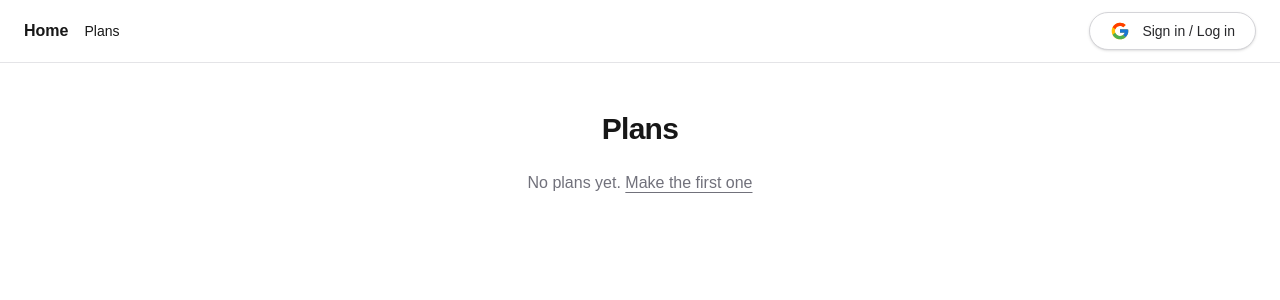
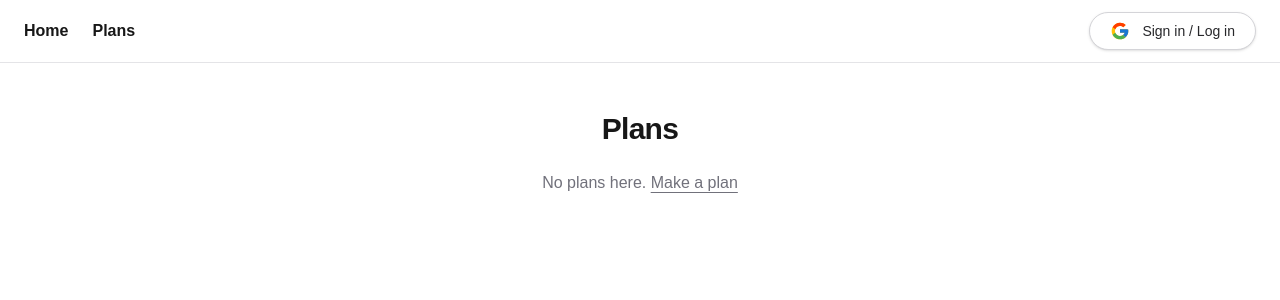
Before and after one commit to tanyya2/hw1-hello_world, a Next.js app: page /plans in a window 1280 px wide. Shown: the top 300 px of the page. Built offline with nearby package versions, Linux system fonts and the light colour scheme; no server answers; the database is empty.

Commit message:
Add profile menu with my plans, and show plans 10 per page

```diff
--- a/app/components/Header.tsx
+++ b/app/components/Header.tsx
@@ -1,6 +1,6 @@
 import Link from "next/link";
 import { createClient } from "@/utils/supabase/server";
-import { signOut } from "@/app/auth/actions";
+import ProfileMenu from "./ProfileMenu";
 import SignInButton from "./SignInButton";
 
 export default async function Header() {
@@ -8,32 +8,24 @@ export default async function Header() {
   const { data } = await supabase.auth.getClaims();
   const user = data?.claims;
 
+  const { data: profile } = user
+    ? await supabase.from("profiles").select("first_name, last_name, avatar_url").eq("id", user.sub).single()
+    : { data: null };
+  const initials =
+    `${profile?.first_name?.[0] ?? ""}${profile?.last_name?.[0] ?? ""}`.toUpperCase() || "?";
+
   return (
     <header className="flex items-center justify-between border-b border-zinc-200 px-6 py-3 dark:border-zinc-800">
-      <nav className="flex items-center gap-4">
+      <nav className="flex items-center gap-6">
         <Link href="/" className="font-semibold">
           Home
         </Link>
-        <Link href="/plans" className="text-sm hover:underline">
+        <Link href="/plans" className="font-semibold">
           Plans
         </Link>
       </nav>
 
-      {user ? (
-        <div className="flex items-center gap-4 text-sm">
-          <span className="text-zinc-500">{user.email}</span>
-          <Link href="/profile" className="hover:underline">
-            Profile
-          </Link>
-          <form action={signOut}>
-            <button className="rounded-full border border-zinc-300 px-4 py-2 hover:bg-zinc-100 dark:border-zinc-700 dark:hover:bg-zinc-900">
-              Sign out
-            </button>
-          </form>
-        </div>
-      ) : (
-        <SignInButton />
-      )}
+      {user ? <ProfileMenu avatarUrl={profile?.avatar_url ?? null} initials={initials} /> : <SignInButton />}
     </header>
   );
 }
--- /dev/null
+++ b/app/components/ProfileMenu.tsx
@@ -0,0 +1,71 @@
+"use client";
+
+import { useEffect, useRef, useState } from "react";
+import Image from "next/image";
+import Link from "next/link";
+import { signOut } from "@/app/auth/actions";
+
+type Props = {
+  avatarUrl: string | null;
+  initials: string;
+};
+
+const ITEM = "block w-full px-4 py-2 text-left text-sm hover:bg-zinc-100 dark:hover:bg-zinc-900";
+
+export default function ProfileMenu({ avatarUrl, initials }: Props) {
+  const [open, setOpen] = useState(false);
+  const menuRef = useRef<HTMLDivElement>(null);
+
+  // Close on a click outside the menu or on Escape
+  useEffect(() => {
+    if (!open) return;
+    function onClick(event: MouseEvent) {
+      if (!menuRef.current?.contains(event.target as Node)) setOpen(false);
+    }
+    function onKey(event: KeyboardEvent) {
+      if (event.key === "Escape") setOpen(false);
+    }
+    document.addEventListener("mousedown", onClick);
+    document.addEventListener("keydown", onKey);
+    return () => {
+      document.removeEventListener("mousedown", onClick);
+      document.removeEventListener("keydown", onKey);
+    };
+  }, [open]);
+
+  const close = () => setOpen(false);
+
+  return (
+    <div ref={menuRef} className="relative">
+      <button
+        onClick={() => setOpen(!open)}
+        aria-label="Profile menu"
+        aria-expanded={open}
+        className="flex h-9 w-9 items-center justify-center overflow-hidden rounded-full bg-zinc-200 text-sm font-semibold text-zinc-600 ring-offset-2 transition hover:ring-2 hover:ring-zinc-300 dark:bg-zinc-800 dark:text-zinc-300 dark:ring-offset-black dark:hover:ring-zinc-700"
+      >
+        {avatarUrl ? (
+          <Image src={avatarUrl} alt="" width={36} height={36} className="h-9 w-9 object-cover" />
+        ) : (
+          initials
+        )}
+      </button>
+
+      {open && (
+        <div className="absolute right-0 z-10 mt-2 w-44 overflow-hidden rounded-2xl border border-zinc-200 bg-white py-1 shadow-lg dark:border-zinc-800 dark:bg-black">
+          <Link href="/profile" onClick={close} className={ITEM}>
+            Profile
+          </Link>
+          <Link href="/profile/edit" onClick={close} className={ITEM}>
+            Edit profile
+          </Link>
+          <Link href="/plans?view=mine" onClick={close} className={ITEM}>
+            My plans
+          </Link>
+          <form action={signOut} className="border-t border-zinc-200 dark:border-zinc-800">
+            <button className={ITEM}>Sign out</button>
+          </form>
+        </div>
+      )}
+    </div>
+  );
+}
--- a/app/plans/page.tsx
+++ b/app/plans/page.tsx
@@ -8,27 +8,66 @@ import { tally } from "./votes";
 
 export const metadata: Metadata = { title: "Plans" };
 
-// Everyone's plans, newest first. Anyone can read; only logged-in users can vote.
-export default async function Plans() {
+const PER_PAGE = 10;
+
+const TAB = "rounded-full px-5 py-1.5 text-sm font-medium transition";
+const TAB_ON = `${TAB} bg-black text-white dark:bg-white dark:text-black`;
+const TAB_OFF = `${TAB} text-zinc-600 hover:text-black dark:text-zinc-400 dark:hover:text-white`;
+const PAGER = "rounded-full border border-zinc-300 px-4 py-1.5 text-sm transition hover:border-black dark:border-zinc-700 dark:hover:border-white";
+
+// Plans newest first, 10 per page. "Everyone" is public; "My plans" needs login.
+// Only logged-in users can vote.
+export default async function Plans({ searchParams }: PageProps<"/plans">) {
+  const params = await searchParams;
   const supabase = await createClient();
   const { data } = await supabase.auth.getClaims();
   const userId = data?.claims?.sub;
 
-  const { data: rows } = await supabase
+  const mine = params.view === "mine" && !!userId;
+  const page = Math.max(1, Number.parseInt(String(params.page ?? "1"), 10) || 1);
+
+  let query = supabase
     .from("plans")
-    .select("id, created_at, neighborhood, inputs, content, profiles(first_name, last_name), votes(user_id, value)")
+    .select(
+      "id, created_at, neighborhood, inputs, content, profiles(first_name, last_name), votes(user_id, value)",
+      { count: "exact" }
+    )
     .order("created_at", { ascending: false })
-    .limit(50);
+    .range((page - 1) * PER_PAGE, page * PER_PAGE - 1);
+  if (mine) query = query.eq("user_id", userId);
+  const { data: rows, count } = await query;
+  const pages = Math.max(1, Math.ceil((count ?? 0) / PER_PAGE));
+
+  const href = (nextPage: number) => {
+    const search = new URLSearchParams();
+    if (mine) search.set("view", "mine");
+    if (nextPage > 1) search.set("page", String(nextPage));
+    const query = search.toString();
+    return query ? `/plans?${query}` : "/plans";
+  };
 
   return (
     <main className="mx-auto flex w-full max-w-2xl flex-col gap-6 px-4 py-12">
       <h1 className="text-center text-3xl font-semibold tracking-tight">Plans</h1>
 
+      {userId && (
+        <div className="flex justify-center">
+          <div className="flex gap-1 rounded-full border border-zinc-300 p-1 dark:border-zinc-700">
+            <Link href="/plans" className={mine ? TAB_OFF : TAB_ON}>
+              Everyone
+            </Link>
+            <Link href="/plans?view=mine" className={mine ? TAB_ON : TAB_OFF}>
+              My plans
+            </Link>
+          </div>
+        </div>
+      )}
+
       {!rows?.length && (
         <p className="text-center text-zinc-500">
-          No plans yet.{" "}
+          {mine ? "You haven't made any plans yet. " : "No plans here. "}
           <Link href="/" className="underline underline-offset-4 hover:text-black dark:hover:text-white">
-            Make the first one
+            Make a plan
           </Link>
         </p>
       )}
@@ -44,12 +83,22 @@ export default async function Plans() {
           <PlanCard
             key={row.id}
             plan={{ ...content, id: row.id, hours: row.inputs?.hours, budget: row.inputs?.budget }}
-            meta={[row.neighborhood, author && `by ${author}`, date].filter(Boolean).join(" · ")}
+            meta={[row.neighborhood, !mine && author && `by ${author}`, date].filter(Boolean).join(" · ")}
           >
             <VoteButtons planId={row.id} initial={tally(row.votes, userId)} signedIn={!!userId} />
           </PlanCard>
         );
       })}
+
+      {pages > 1 && (
+        <nav className="flex items-center justify-between">
+          {page > 1 ? <Link href={href(page - 1)} className={PAGER}>← Newer</Link> : <span />}
+          <span className="text-sm text-zinc-500">
+            Page {Math.min(page, pages)} of {pages}
+          </span>
+          {page < pages ? <Link href={href(page + 1)} className={PAGER}>Older →</Link> : <span />}
+        </nav>
+      )}
     </main>
   );
 }
```
